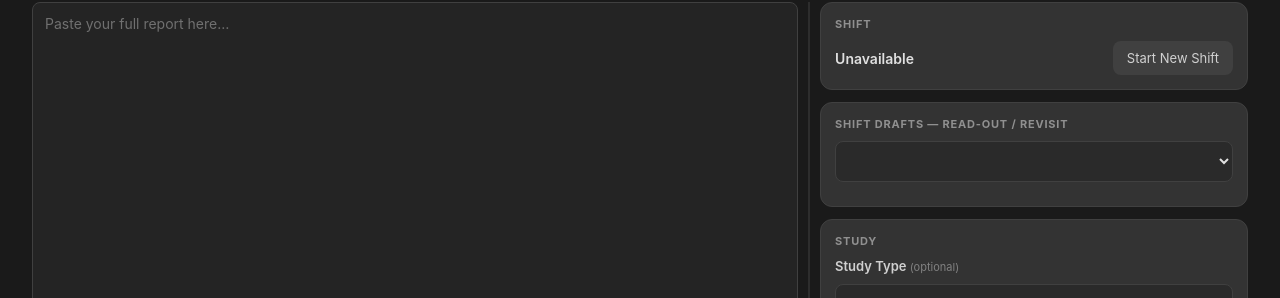
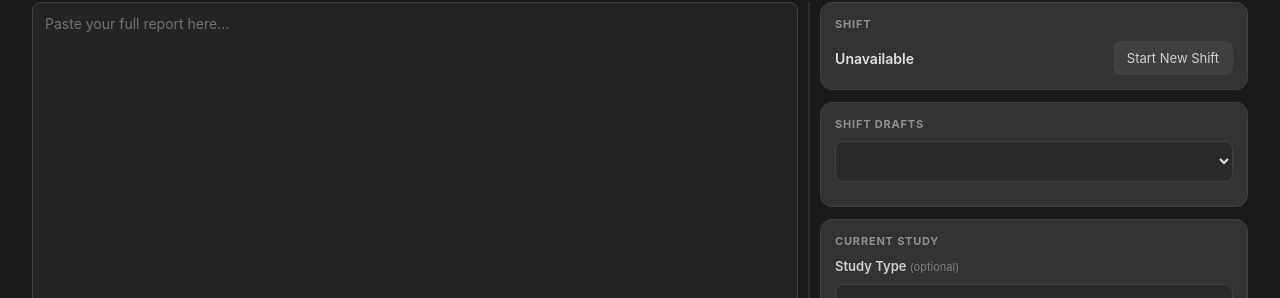
Before and after one commit to samueljhan/flow-dictation, a website: page public/index.html in a window 1280 px wide. Both pictures are taken after a click on the button "Draft". Shown: the part 76-374 px from the top of the page. Drawn offline with Linux system fonts and the light colour scheme; no server answers.

Commit message:
Rename Draft page panels to "Shift Drafts" and "Current Study"
Co-Authored-By: Claude Fable 5 <noreply@anthropic.com>

```diff
--- a/public/index.html
+++ b/public/index.html
@@ -690,13 +690,13 @@
                         </div>
                     </div>
                     <div class="panel" id="draftsPanel">
-                        <div class="panel-title">Shift Drafts — read-out / revisit</div>
+                        <div class="panel-title">Shift Drafts</div>
                         <select id="draftShiftSelect"></select>
                         <div id="draftList"></div>
                         <button class="ghost" id="newDraftBtn" style="display:none">New Draft</button>
                     </div>
                     <div class="panel" id="metaPanel">
-                        <div class="panel-title">Study</div>
+                        <div class="panel-title">Current Study</div>
                         <label>Study Type <span class="opt">(optional)</span></label>
                         <div class="combobox">
                             <input id="studyTypeInput" autocomplete="off" placeholder="e.g. MRI knee">
```
